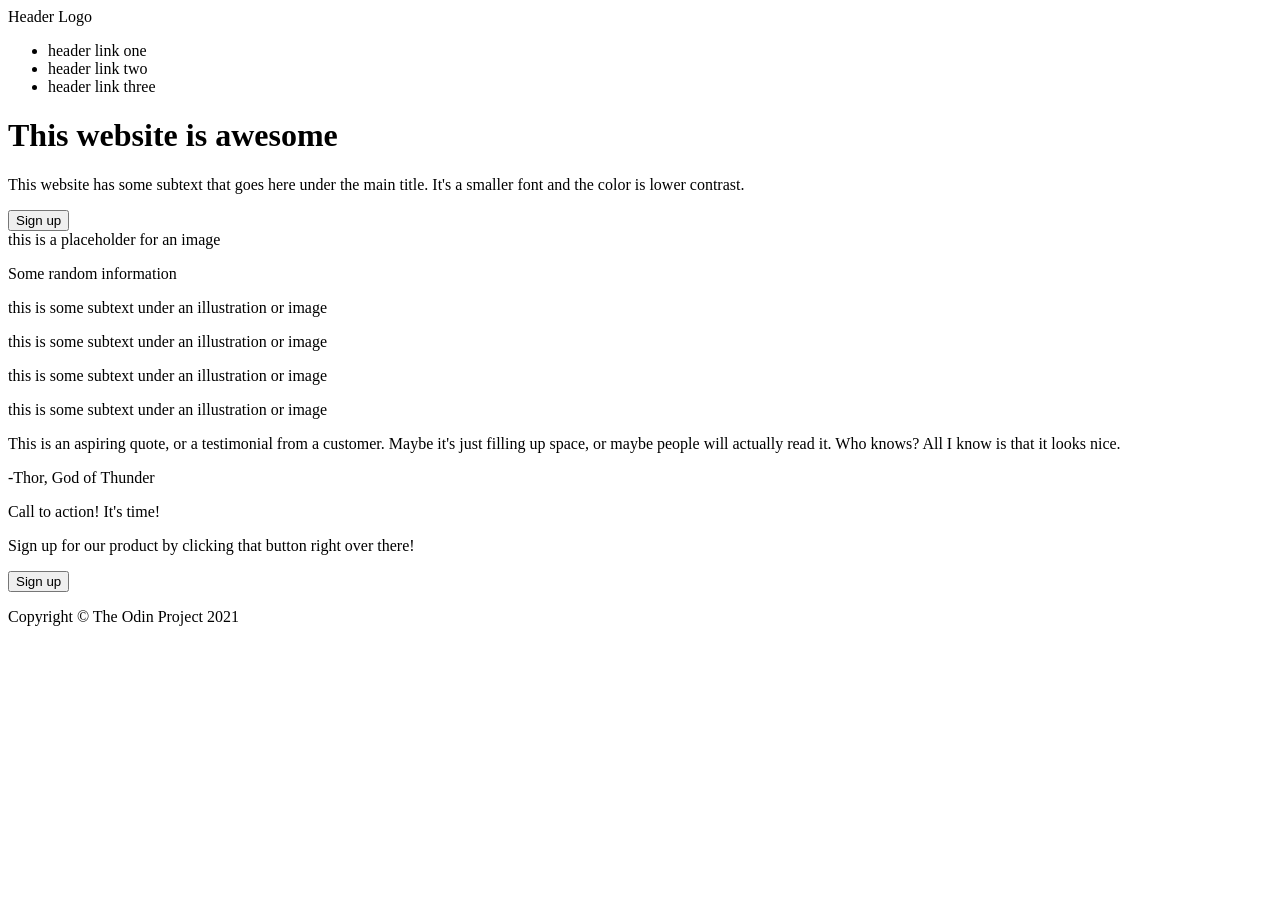
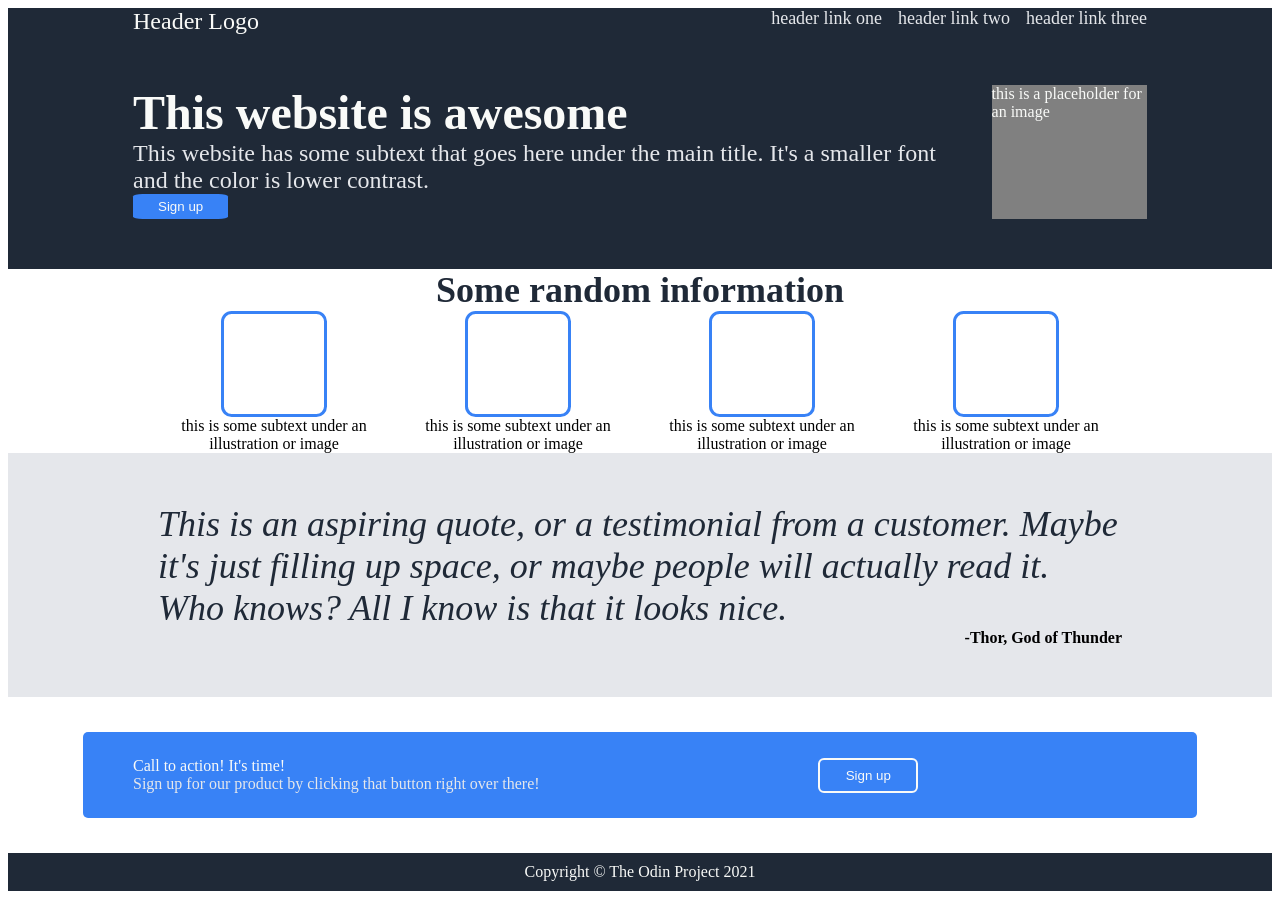
Before and after one commit to LoganKloft/landing-page, a plain HTML site: page index.html in a window 1280 px wide. Before the commit the page ends 800 px from the top, so only its background shows below. Drawn offline with Linux system fonts and the light colour scheme.

Commit message:
Add initial styling

```diff
--- a/index.html
+++ b/index.html
@@ -15,33 +15,33 @@
             </ul>
         </div>
         <div class="section-one">
-            <div>
+            <div class="section-one-left">
                 <h1 class="title">This website is awesome</h1>
                 <p class="title-subtext">This website has some subtext that goes here under the main title. It's a smaller font and the color is lower contrast.</p>
-                <button>Sign up</button>
+                <button class="section-one-signup">Sign up</button>
             </div>
-            <div>
+            <div class="section-one-right">
                 <div class="section-one-img">this is a placeholder for an image</div>
             </div>
         </div>
         <div class="section-two">
             <p class="section-two-info">Some random information</p>
-            <div class="img-text-container">
-                <div>
+            <div class="section-two-container">
+                <div class="img-text-container">
                     <div class="section-two-img"></div>
-                    <p>this is some subtext under an illustration or image</p>
+                    <p class="section-two-text">this is some subtext under an illustration or image</p>
                 </div>
-                <div>
+                <div class="img-text-container">
                     <div class="section-two-img"></div>
-                    <p>this is some subtext under an illustration or image</p>
+                    <p class="section-two-text">this is some subtext under an illustration or image</p>
                 </div>
-                <div>
+                <div class="img-text-container">
                     <div class="section-two-img"></div>
-                    <p>this is some subtext under an illustration or image</p>
+                    <p class="section-two-text">this is some subtext under an illustration or image</p>
                 </div>
-                <div>
+                <div class="img-text-container">
                     <div class="section-two-img"></div>
-                    <p>this is some subtext under an illustration or image</p>
+                    <p class="section-two-text">this is some subtext under an illustration or image</p>
                 </div>
             </div>
         </div>
@@ -50,14 +50,18 @@
             <p class="quote-author">-Thor, God of Thunder</p>
         </div>
         <div class="section-four">
-            <div>
-                <p>Call to action! It's time!</p>
-                <p>Sign up for our product by clicking that button right over there!</p>
-                <button>Sign up</button>
+            <div class="block">
+                <div class="section-four-left">
+                    <p class="call-to-action">Call to action! It's time!</p>
+                    <p class="signup-text">Sign up for our product by clicking that button right over there!</p>
+                </div>
+                <div class="section-four-right">
+                    <button class="section-four-signup">Sign up</button>
+                </div>
             </div>
         </div>
         <div class="footer">
-            <p>Copyright &copy The Odin Project 2021</p>
+            <p class="footer-text">Copyright &copy The Odin Project 2021</p>
         </div>
     </body>
 </html>
--- a/style.css
+++ b/style.css
@@ -0,0 +1,180 @@
+body {
+    padding: 0px;
+}
+
+p {
+    margin: 0px;
+}
+
+h1 {
+    margin: 0px;
+}
+
+/* header styling */
+
+ul {
+    list-style-type: none;
+    margin: 0px;
+    padding: 0px;
+    display: flex;
+    gap: 16px;
+}
+
+li {
+    color: #E5E7EB;
+    font-size: 18px;
+}
+
+.header {
+    padding: 0px 125px;
+    display: flex;
+    justify-content: space-between;
+    background-color: #1F2937;
+}
+
+.logo {
+    color: #F9FAF8;
+    font-size: 24px;
+}
+
+/* section-one styling */
+
+.section-one {
+    margin: 0px;
+    display: flex;
+    padding: 50px 125px;
+    background-color: #1F2937;
+}
+
+.title {
+    margin-top: 0px;
+    font-size: 48px;
+    font-weight: bolder;
+    color: #F9FAF8;
+}
+
+.title-subtext {
+    color: #E5E7EB;
+    font-size: 24px;
+}
+
+.section-one-img {
+    color: #F9FAF8;
+}
+
+.section-one-right {
+    background-color: gray;
+    margin-left: 50px;
+}
+
+.section-one-signup {
+    background-color: #3882F6;
+    padding: 5px 25px;
+    color: #F9FAF8;
+    border-radius: 10%;
+    border: none;
+}
+
+/* section-two styling */
+
+.section-two-info {
+    color: #1F2937;
+    font-size: 36px;
+    font-weight: bolder;
+    text-align: center;
+}
+
+.section-two-container {
+    display: flex;
+    justify-content: center;
+    gap: 12px;
+    padding: 0 150px;
+}
+
+.img-text-container {
+    display: flex;
+    flex-direction: column;
+    align-items: center;
+}
+
+.section-two-img {
+    border: 3px solid #3882F6;
+    border-radius: 10%;
+    width: 100px;
+    height: 100px;
+}
+
+.section-two-text {
+    text-align: center;
+}
+
+/* section-three styling */
+
+.section-three {
+    background-color: #E5E7EB;
+    padding: 50px 150px;
+}
+
+.quote {
+    font-size: 36px;
+    font-style: italic;
+    color: #1F2937;
+}
+
+.quote-author {
+    font-weight: bold;
+    text-align: end;
+}
+
+/* section-four styling */
+
+.section-four {
+    padding: 35px 75px;
+}
+
+.block {
+    background-color: #3882F6;
+    border-radius: 5px;
+    display: flex;
+}
+
+.section-four-signup {
+    background-color: #3882F6;
+    padding: 5px 25px;
+    color: #F9FAF8;
+    border-radius: 6px;
+    border: 2px solid #F9FAF8;
+    width: 100px;
+    height: 35px;
+}
+
+.section-four-left {
+    padding: 25px 0 25px 50px;
+}
+
+.call-to-action {
+    color: #F9FAF8;
+}
+
+.signup-text {
+    color: #E5E7EB;
+}
+
+.section-four-right {
+    display: flex;
+    align-items: center;
+    flex-grow: 1;
+    justify-content: center;
+}
+
+/* footer styling */
+
+.footer {
+    background-color: #1F2937;
+    padding: 10px;
+}
+
+.footer-text {
+    text-align: center;
+    color: #F9FAF8;
+}
```
